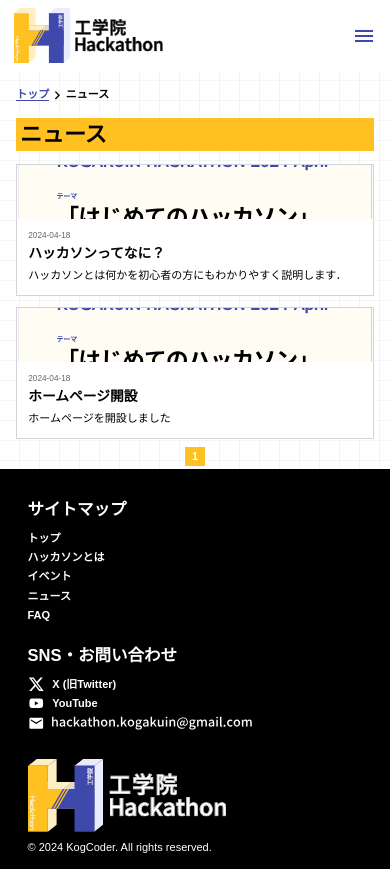
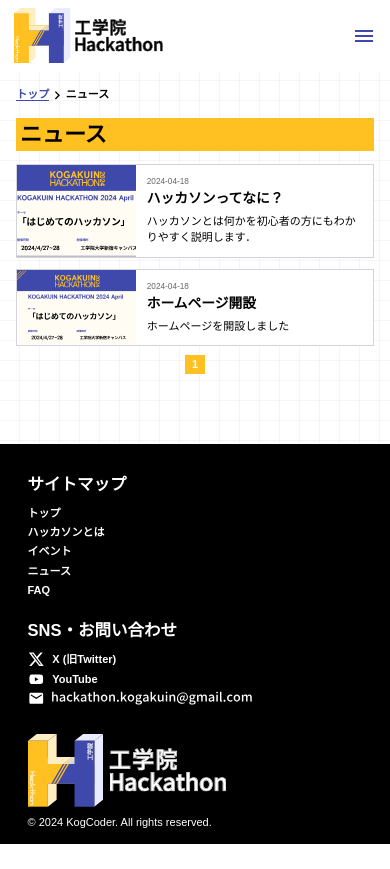
Before and after one commit to N-Keisho/kogakuin-hackathon-homepage, a Next.js app: page /news/1 in a window 390 px wide. After the commit the page ends 844 px from the top, so only its background shows below. Built offline with nearby package versions, Linux system fonts and the light colour scheme; a web font is replaced by a local one.

Commit message:
fix: Update InfoCard

```diff
--- a/app/components/ui/infoCard/InfoCard.tsx
+++ b/app/components/ui/infoCard/InfoCard.tsx
@@ -35,11 +35,11 @@ const InfoCard: React.FC<InfoCardProps> = ({ category, id, title, description, t
     return (
         <div className='w-full'>
             <Link href={`/${category}/article/${id}`} legacyBehavior>
-                <div className="flex flex-col md:flex-row w-full h-48 md:h-36 my-2 relative bg-white border border-gray-300 hover:animate-pulse">
-                    <div className="md:flex-shrink-0 w-full md:w-1/3 h-32 md:h-auto relative">
+                <div className="flex flex-row w-full md:h-36 my-2 relative bg-white border border-gray-300 hover:animate-pulse">
+                    <div className="flex-shrink-0 w-1/3 h-auto relative">
                         <Image src={thumbnaile} alt="Image" fill style={{ objectFit: 'cover' }} className="object-fit" sizes="(max-width: 1000px) 100vw" />
                     </div>
-                    <div className="p-4">
+                    <div className="p-4 relative">
                         <p className="text-black text-xs opacity-60">{_time}</p>
                         <h4 className="text-black my-1" >{title}</h4>
                         <p className='m-0'>{description}</p>
```
